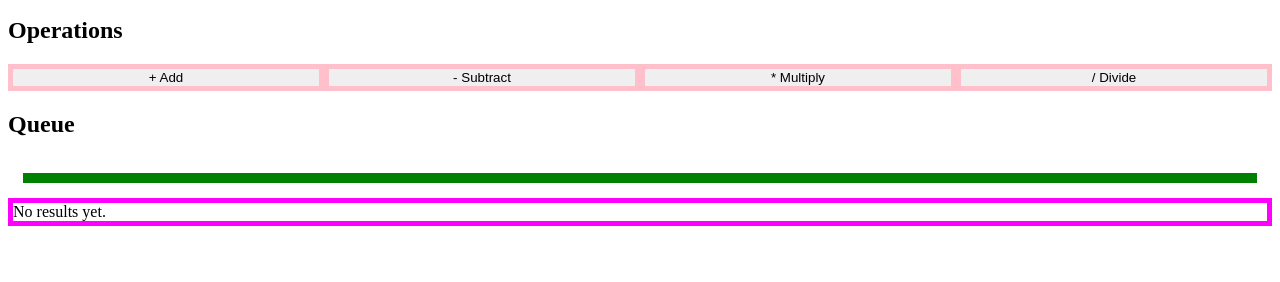
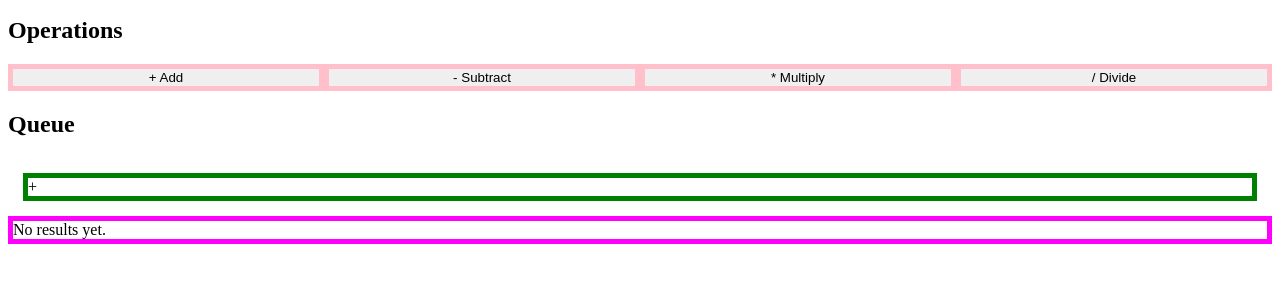
Before and after one commit to JasdebiLeon/Calculator, a plain HTML site: page index.html in a window 1280 px wide. Both pictures are taken after a click on the button "+ Add". Shown: the part 118-400 px from the top of the page. Drawn offline with Linux system fonts and the light colour scheme.

Commit message:
Operation buttons function

```diff
--- a/index.html
+++ b/index.html
@@ -71,6 +71,28 @@
                 queue.textContent += addNumber;
             })
 
+            const plusButton = document.querySelector('.plus');
+            plusButton.addEventListener("click", function() {
+                queue.textContent += ' +';
+            });
+
+            const minusButton = document.querySelector('.minus');
+            minusButton.addEventListener("click", function() {
+                queue.textContent += ' -';
+            });
+
+            const multiplyButton = document.querySelector('.multiply');
+            multiplyButton.addEventListener("click", function() {
+                queue.textContent += ' *';
+            });
+
+            const divideButton = document.querySelector('.divide');
+            divideButton.addEventListener("click", function() {
+                queue.textContent += ' /';
+            });
+
+
+
 
 
 
```
